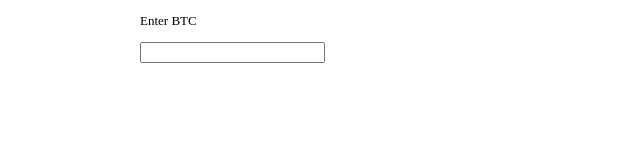
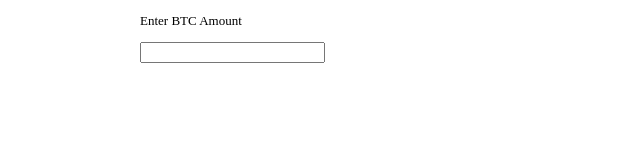
Before and after one commit to MIXEDD/btc, a React (Create React App) app in the folder btc/: page / in a window 1280 px wide. Shown: the top 160 px of the page, without its empty margins (0-640 px from the left). Built offline with nearby package versions, Linux system fonts and the light colour scheme.

Commit message:
Added translations

```diff
--- a/btc/src/pages/btc-converter-page/forms/btc-converter-form.tsx
+++ b/btc/src/pages/btc-converter-page/forms/btc-converter-form.tsx
@@ -4,6 +4,7 @@ import {Field, InjectedFormProps, reduxForm } from 'redux-form';
 import { Form, FormColumn } from './../../../components/form-layout';
 import { PAGE_NAME } from '../constants';
 import TextInput from '../../../atoms/text-field/text-input';
+import Translations from '../../../translations/en.json';
 
 export const FORM_NAME = `${PAGE_NAME}_FORM`;
 
@@ -16,7 +17,7 @@ const BtcConverterForm: React.FC = React.memo((props) => {
             <FormColumn>
                 <Field
                     name="BTC_AMOUNT"
-                    label="Enter BTC"
+                    label={Translations["labels.enterBtcAmount"]}
                     component={TextInput}
                 />
             </FormColumn>
--- /dev/null
+++ b/btc/src/translations/en.json
@@ -0,0 +1,3 @@
+{
+  "labels.enterBtcAmount": "Enter BTC Amount"
+}
```
